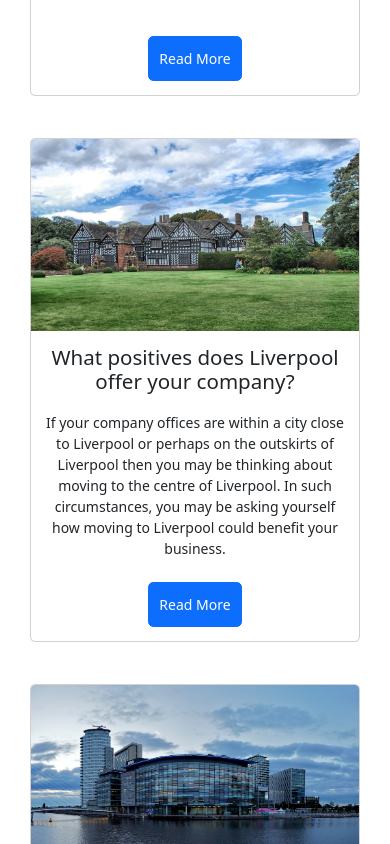
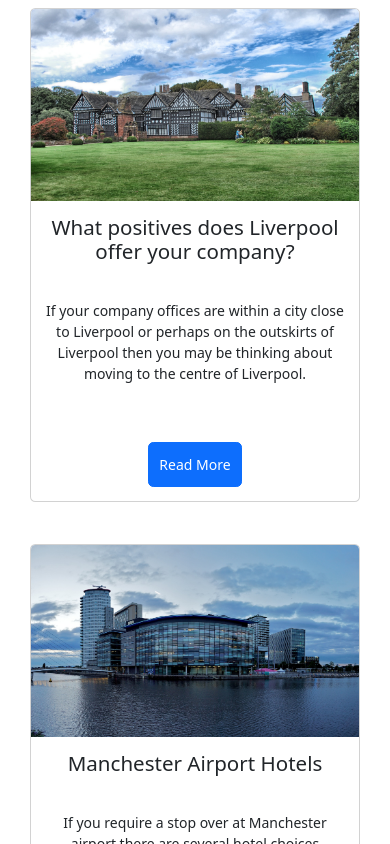
Before and after one commit to gitmohak/worldsite, a React (Create React App) app: page /all in a window 390 px wide. Shown: the part 7172-8016 px from the top of the page. Built offline with nearby package versions, Linux system fonts and the light colour scheme; a web font is replaced by a local one.

Commit message:
did a few new updates

```diff
--- a/public/css/style.css
+++ b/public/css/style.css
@@ -293,7 +293,7 @@
 }
 
 #myAllArticles .card-body {
-  height: 360px;
+  height: 320px;
 }
 
 .contact {
@@ -409,7 +409,7 @@
   }
 
   #myAllArticles .card-body {
-    height: 310px;
+    height: 290px;
   }
 
   .highlights .main-highlights div {
@@ -462,7 +462,7 @@
   }
 
   #myAllArticles .card-body {
-    height: 280px;
+    height: 260px;
   }
 
   #myAllArticles {
@@ -616,7 +616,7 @@
   }
 
   #myAllArticles .card-body {
-    height: 250px;
+    height: 230px;
   }
 
   .myNav {
@@ -660,7 +660,7 @@
   }
 
   #myAllArticles .card-body {
-    height: 310px;
+    height: 300px;
   }
 
   .contact {
--- a/src/components/Contact.js
+++ b/src/components/Contact.js
@@ -12,6 +12,13 @@
 
     const handleSubmit = (event) => {
         event.preventDefault();
+
+        const name = document.getElementById("senderName").value;
+        if(!name.match(/^[a-z\s]+$/gi)){
+            document.getElementById("nameErrorText").hidden = false;
+            return false;
+        }
+
         modalRef.current.click();
 
         setresultText({
@@ -34,36 +41,41 @@
             });
 
         setTimeout(() => {
+            document.getElementById("nameErrorText").hidden = true;
             document.getElementById("senderName").value = "";
             document.getElementById("senderEmail").value = "";
             document.getElementById("subject").value = "";
             document.getElementById("sender-msg").value = "";
-        }, 0)
+        }, 0);
     }
 
     return (
         <section id="myContact" className='contact container d-flex flex-wrap justify-content-around'>
             <h1 className={`w-100 mb-4 ${props.mode === "dark" ? "text-light" : ""}`}>Contact us</h1>
             <img src="/images/contactTall.png" alt="Contact Us with message" />
-            <form className={`${props.mode === "dark" ? "text-light" : ""}`} ref={contactForm} onSubmit={handleSubmit}>
+            <form className={`${props.mode === "dark" ? "text-light" : ""}`} ref={contactForm} onSubmit={handleSubmit} method='post'>
                 <div className="mb-3">
-                    <label htmlFor="senderName" className="form-label">Name</label>
-                    <input type="text" name="sender_name" className={`form-control ${props.mode === "dark" ? "bg-black border-white text-light" : ""}`} id="senderName" aria-describedby="nameHelp" required minLength={5} />
+                    <label htmlFor="senderName" className="form-label">Name
+
+                    <span hidden id="nameErrorText" className='text-danger fw-bold fst-italic'> Only alphabets and spaces</span>
+                    </label>
+
+                    <input type="text" name="sender_name" className={`form-control ${props.mode === "dark" ? "bg-black border-white text-light" : ""}`} id="senderName" aria-describedby="nameHelp" required minLength={5} maxLength={70} />
                 </div>
 
                 <div className="mb-3">
                     <label htmlFor="senderEmail" className="form-label">Email address</label>
-                    <input type="email" name="sender_email" className={`form-control ${props.mode === "dark" ? "bg-black border-white text-light" : ""}`} id="senderEmail" aria-describedby="emailHelp" required minLength={5} />
+                    <input type="email" name="sender_email" className={`form-control ${props.mode === "dark" ? "bg-black border-white text-light" : ""}`} id="senderEmail" aria-describedby="emailHelp" required minLength={5} maxLength={100} />
                 </div>
 
                 <div className="mb-3">
                     <label htmlFor="subject" className="form-label">Subject</label>
-                    <input type="text" name="subject" className={`form-control ${props.mode === "dark" ? "bg-black border-white text-light" : ""}`} id="subject" aria-describedby="subjectHelp" required minLength={5} />
+                    <input type="text" name="subject" className={`form-control ${props.mode === "dark" ? "bg-black border-white text-light" : ""}`} id="subject" aria-describedby="subjectHelp" required minLength={5} maxLength={150} />
                 </div>
 
                 <div className="mb-3">
                     <label htmlFor="sender-msg" className="form-label">Message</label>
-                    <textarea className={`form-control ${props.mode === "dark" ? "bg-black border-white text-light" : ""}`} name="message" id="sender-msg" aria-describedby="messageHelp" required minLength={10} rows={6} />
+                    <textarea className={`form-control ${props.mode === "dark" ? "bg-black border-white text-light" : ""}`} name="message" id="sender-msg" aria-describedby="messageHelp" required minLength={10} rows={6} maxLength={5000} />
                 </div>
 
                 <button className="btn btn-lg btn-primary" type="submit">
--- a/src/components/Navbar.js
+++ b/src/components/Navbar.js
@@ -14,7 +14,6 @@
     window.onload = () => {
         if (location.pathname === "/") {
             setmarkSection("myHome");
-            console.log("Navbar is called")
         }
         else if (location.pathname === "/all") {
             setmarkSection("myAllArticles");
```
Also changed, not shown: src/data/postsData.json.
